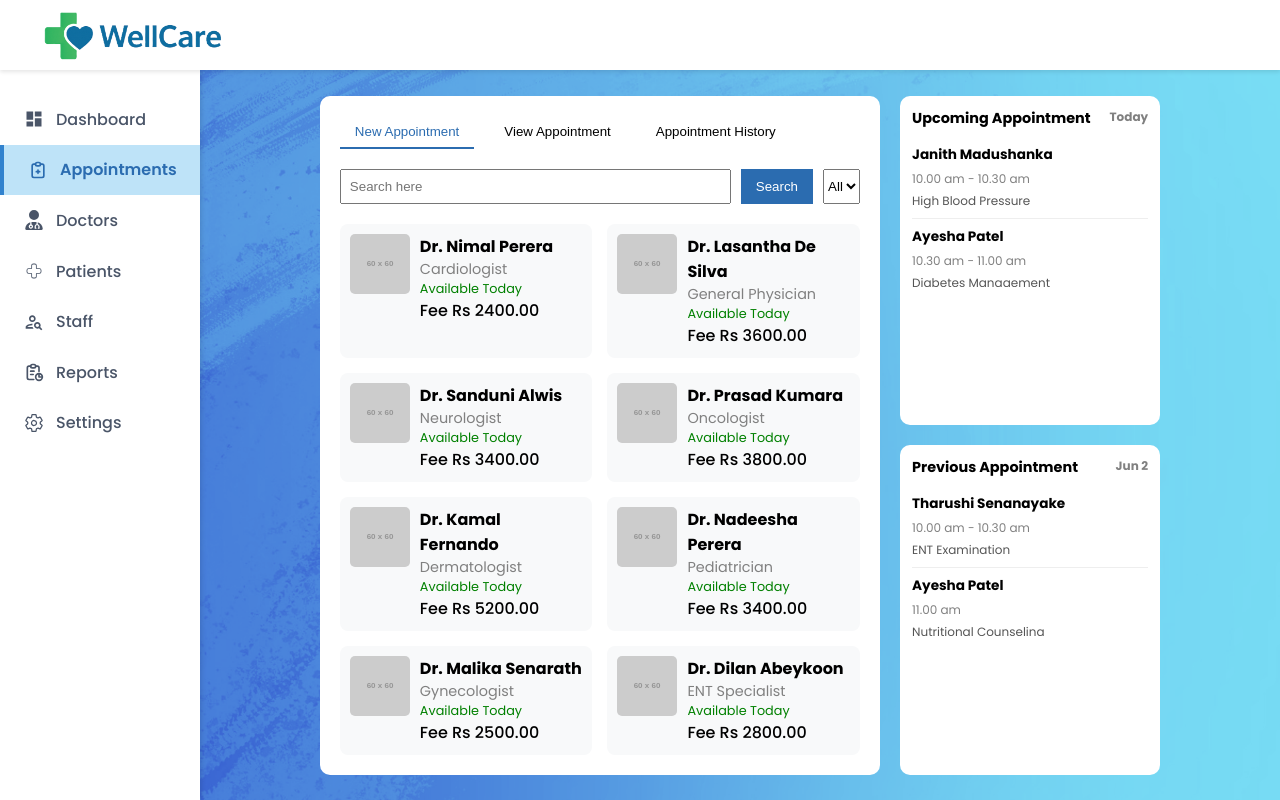
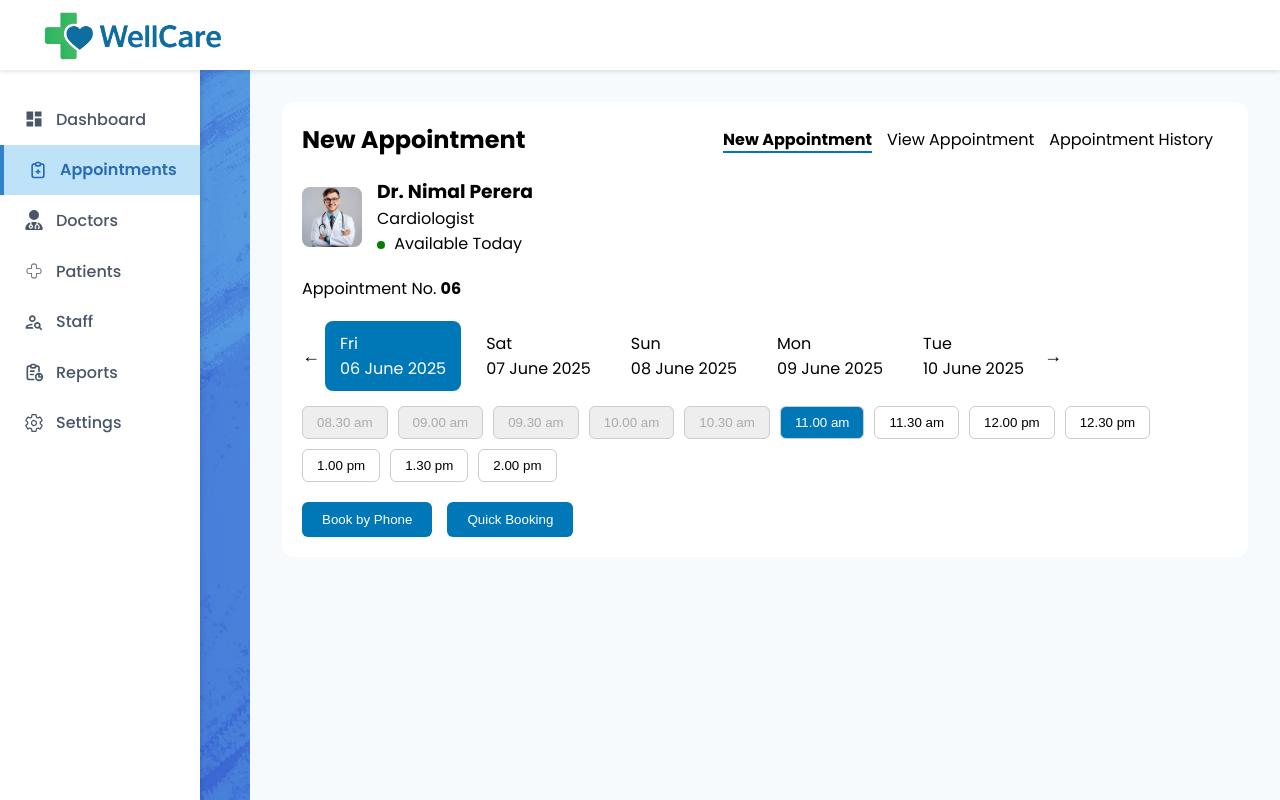
Before and after one commit to diNeLlIi/Hospital-Frontend, a React (Create React App) app in the folder my-react-app/: page /appointments in a window 1280 px wide. Built offline with nearby package versions, Linux system fonts and the light colour scheme.

Commit message:
view appointment

```diff
--- a/my-react-app/src/App.js
+++ b/my-react-app/src/App.js
@@ -17,13 +17,13 @@
 
 import { BrowserRouter as Router } from 'react-router-dom';
 import './App.css';
-import Appointment from './Pages/Appointment/Appointment';
+import ViewAppointment from './Pages/ViewAppointment/ViewAppointment';
 
 function App() {
   return (
     <Router>
       <div className="app-container">
-        <Appointment />
+        <ViewAppointment />
       </div>
     </Router>
   );
--- /dev/null
+++ b/my-react-app/src/Pages/ViewAppointment/ViewAppointment.css
@@ -0,0 +1,115 @@
+.appointment-container {
+  background: #fff;
+  padding: 20px;
+  border-radius: 12px;
+}
+
+.appointment-header {
+  display: flex;
+  justify-content: space-between;
+  align-items: center;
+}
+
+.appointment-tabs span {
+  margin-right: 15px;
+  cursor: pointer;
+}
+
+.appointment-tabs .active-tab {
+  font-weight: bold;
+  border-bottom: 2px solid #0077b6;
+}
+
+.doctor-card {
+  display: flex;
+  align-items: center;
+  margin-top: 20px;
+  gap: 15px;
+}
+
+.doctor-image {
+  width: 60px;
+  height: 60px;
+  border-radius: 8px;
+  object-fit: cover;
+}
+
+.status-dot {
+  display: inline-block;
+  width: 8px;
+  height: 8px;
+  background: green;
+  border-radius: 50%;
+  margin-right: 5px;
+}
+
+.appointment-no {
+  margin-top: 20px;
+  font-size: 16px;
+}
+
+.date-selector {
+  display: flex;
+  align-items: center;
+  margin-top: 20px;
+}
+
+.date-item {
+  padding: 10px 15px;
+  border-radius: 8px;
+  cursor: pointer;
+  margin: 0 5px;
+}
+
+.date-item.active {
+  background-color: #0077b6;
+  color: #fff;
+}
+
+.nav-btn {
+  background: none;
+  border: none;
+  font-size: 18px;
+  cursor: pointer;
+}
+
+.time-selector {
+  display: flex;
+  flex-wrap: wrap;
+  gap: 10px;
+  margin-top: 15px;
+}
+
+.time-btn {
+  padding: 8px 14px;
+  border: 1px solid #ccc;
+  border-radius: 6px;
+  background: #fff;
+  cursor: pointer;
+}
+
+.time-btn:disabled {
+  background: #eee;
+  cursor: not-allowed;
+}
+
+.time-btn.active {
+  background: #0077b6;
+  color: #fff;
+}
+
+.booking-buttons {
+  display: flex;
+  gap: 15px;
+  margin-top: 20px;
+}
+
+.book-phone,
+.quick-booking {
+  padding: 10px 20px;
+  background: #0077b6;
+  border: none;
+  color: #fff;
+  border-radius: 6px;
+  cursor: pointer;
+}
--- /dev/null
+++ b/my-react-app/src/Pages/ViewAppointment/ViewAppointment.jsx
@@ -0,0 +1,96 @@
+// src/Pages/Appointment/Appointment.jsx
+import React, { useState } from "react";
+import Layout from "../../Components/Layout/Layout";
+import "./ViewAppointment.css";
+import doctorImg from "../../Components/Assets/docImg.png"; // Add doctor image in Assets
+
+const Appointment = () => {
+  const [selectedDate, setSelectedDate] = useState("06 June 2025");
+  const [selectedTime, setSelectedTime] = useState("11.00 am");
+
+  const dates = [
+    { day: "Fri", date: "06 June 2025" },
+    { day: "Sat", date: "07 June 2025" },
+    { day: "Sun", date: "08 June 2025" },
+    { day: "Mon", date: "09 June 2025" },
+    { day: "Tue", date: "10 June 2025" },
+  ];
+
+  const times = [
+    { time: "08.30 am", disabled: true },
+    { time: "09.00 am", disabled: true },
+    { time: "09.30 am", disabled: true },
+    { time: "10.00 am", disabled: true },
+    { time: "10.30 am", disabled: true },
+    { time: "11.00 am", disabled: false },
+    { time: "11.30 am", disabled: false },
+    { time: "12.00 pm", disabled: false },
+    { time: "12.30 pm", disabled: false },
+    { time: "1.00 pm", disabled: false },
+    { time: "1.30 pm", disabled: false },
+    { time: "2.00 pm", disabled: false },
+  ];
+
+  return (
+    <Layout pageTitle="Appointment">
+      <div className="appointment-container">
+        <div className="appointment-header">
+          <h2>New Appointment</h2>
+          <div className="appointment-tabs">
+            <span className="active-tab">New Appointment</span>
+            <span>View Appointment</span>
+            <span>Appointment History</span>
+          </div>
+        </div>
+
+        <div className="doctor-card">
+          <img src={doctorImg} alt="Doctor" className="doctor-image" />
+          <div>
+            <h3>Dr. Nimal Perera</h3>
+            <p>Cardiologist</p>
+            <span className="status-dot"></span> Available Today
+          </div>
+        </div>
+
+        <p className="appointment-no">Appointment No. <strong>06</strong></p>
+
+        <div className="date-selector">
+          <button className="nav-btn">←</button>
+          {dates.map((d) => (
+            <div
+              key={d.date}
+              className={`date-item ${selectedDate === d.date ? "active" : ""}`}
+              onClick={() => setSelectedDate(d.date)}
+            >
+              <p>{d.day}</p>
+              <p>{d.date}</p>
+            </div>
+          ))}
+          <button className="nav-btn">→</button>
+        </div>
+
+        <div className="time-selector">
+          {times.map((t) => (
+            <button
+              key={t.time}
+              disabled={t.disabled}
+              className={`time-btn ${
+                selectedTime === t.time ? "active" : ""
+              }`}
+              onClick={() => setSelectedTime(t.time)}
+            >
+              {t.time}
+            </button>
+          ))}
+        </div>
+
+        <div className="booking-buttons">
+          <button className="book-phone">Book by Phone</button>
+          <button className="quick-booking">Quick Booking</button>
+        </div>
+      </div>
+    </Layout>
+  );
+};
+
+export default Appointment;
```
Also changed, not shown: my-react-app/src/Components/Assets/docImg.png (added).
